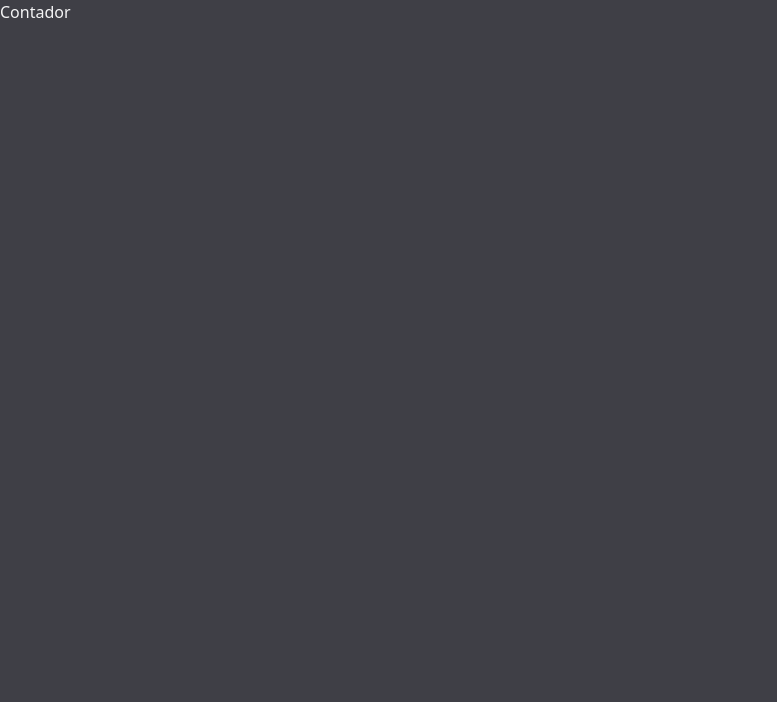
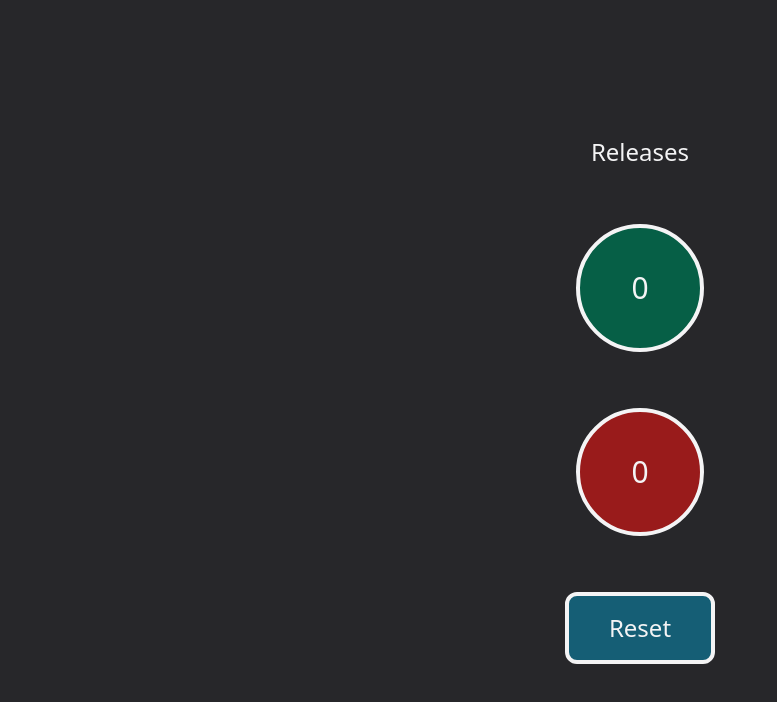
Before and after one commit to kenNoYuusha/counter, a React (Vite) app: page / in a window 1280 px wide. Shown: the top 702 px of the page, without its empty margins (0-777 px from the left). Built offline with nearby package versions, Linux system fonts and the light colour scheme.

Commit message:
primera version del contador

```diff
--- a/src/App.jsx
+++ b/src/App.jsx
@@ -1,4 +1,95 @@
+import { useState, useEffect } from "react";
 const App = () => {
-  return <h2 className="w-full h-screen bg-zinc-700 text-zinc-100">Contador</h2>
-}
+  const [state, setState] = useState({
+    yes: 0,
+    no: 0,
+    confirm: false,
+  });
+
+  useEffect(() => {
+
+    const counter = JSON.parse(localStorage.getItem("COUNTER"));
+    if (counter) {
+      setState({...counter, confirm: false})
+    } else {
+      localStorage.setItem("COUNTER", JSON.stringify({ yes: 0, no: 0 }));
+      setState({yes: 0, no: 0, confirm: false})
+    }
+  }, []);
+
+  const { yes, no, confirm } = state;
+
+  const onYes = () => {
+    setState({ ...state, yes: yes + 1 });
+    localStorage.setItem('COUNTER', JSON.stringify({yes: yes + 1, no}))
+  };
+  const onNo = () => {
+    setState({ ...state, no: no + 1 });
+    localStorage.setItem('COUNTER', JSON.stringify({yes, no: no + 1}))
+  };
+  const onConfirm = () => {
+    setState({ ...state, confirm: true });
+  };
+  const onReset = () => {
+    setState({ ...state, yes: 0, no: 0, confirm: false });
+    localStorage.setItem('COUNTER', JSON.stringify({yes: 0, no: 0}))
+  };
+  const onCancel = () => {
+    setState({ ...state, confirm: false });
+  };
+
+  return (
+    <main
+      className="w-full h-screen grid place-items-center
+                     bg-zinc-800 text-zinc-100"
+    >
+      <div className="w-4/5 h-4/5 flex flex-col items-center justify-evenly text-2xl">
+        <h2>Releases</h2>
+        <button
+          className="w-32 h-32 grid place-items-center
+                         bg-emerald-800 border-4 border-zinc-100 rounded-full text-3xl"
+          onClick={onYes}
+        >
+          {yes}
+        </button>
+        <button
+          className="w-32 h-32 grid place-items-center
+                           bg-red-800 border-4 border-zinc-100 rounded-full text-3xl"
+          onClick={onNo}
+        >
+          {no}
+        </button>
+
+        {!confirm && (
+          <button
+            className="px-10 py-4 bg-cyan-800 border-4 border-zinc-100 rounded-xl"
+            onClick={onConfirm}
+          >
+            Reset
+          </button>
+        )}
+
+        {!!confirm && (
+          <>
+            <p>Are you Sure?</p>
+            <div className="flex flex-row gap-6">
+              <button
+                className="px-8 py-2 bg-zinc-800 border-4 border-zinc-100 rounded-xl text-xl"
+                onClick={onCancel}
+              >
+                Cancel
+              </button>
+              <button
+                className="px-8 py-2 bg-cyan-800 border-4 border-zinc-100 rounded-xl text-xl"
+                onClick={onReset}
+              >
+                OK
+              </button>
+            </div>
+          </>
+        )}
+      </div>
+    </main>
+  );
+};
 export default App;
```
